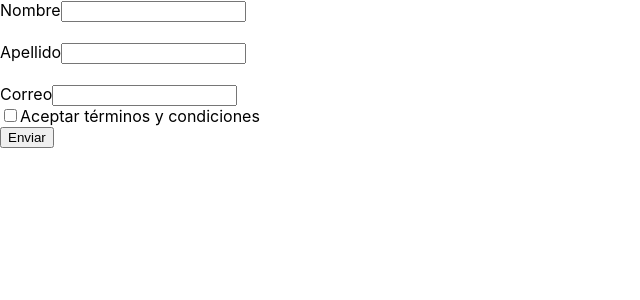
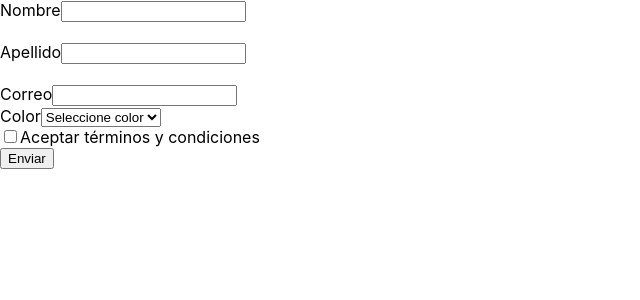
Before and after one commit to franjmr0416/cursoReact-formik, a React (Create React App) app: page / in a window 1280 px wide. Shown: the top 300 px of the page, without its empty margins (0-640 px from the left). Built offline with nearby package versions, Linux system fonts and the light colour scheme.

Commit message:
custom select

```diff
--- a/src/App.js
+++ b/src/App.js
@@ -1,6 +1,7 @@
 import { Formik, Form, Field, ErrorMessage } from "formik";
 import Checkbox from "./components/Checkbox";
 import TextInput from "./components/TextInput";
+import Select from "./components/Select";
 
 const validate = (values) => {
   const errors = {};
@@ -25,6 +26,7 @@
         name: "",
         lastname: "",
         email: "",
+        color: "",
       }}
       validate={validate}
       onSubmit={(values) => console.log(values)}
@@ -36,6 +38,12 @@
           <TextInput name="lastname" label="Apellido" />
           <br />
           <TextInput name="email" label="Correo" type="email" />
+          <Select name="color" label="Color">
+            <option value="">Seleccione color</option>
+            <option value="rojo">Rojo</option>
+            <option value="azul">Azul</option>
+            <option value="amarillo">Amarillo</option>
+          </Select>
           <Checkbox name="accept">Aceptar términos y condiciones</Checkbox>
           <button type="submit">Enviar</button>
         </Form>
--- a/src/components/Checkbox.js
+++ b/src/components/Checkbox.js
@@ -3,7 +3,7 @@
 const Checkbox = ({ children, ...props }) => {
   const [field, meta] = useField({ ...props, type: "checkbox" });
 
-  console.log(field);
+  //console.log(field);
   return (
     <div>
       <label>
--- /dev/null
+++ b/src/components/Select.js
@@ -0,0 +1,14 @@
+import { useField } from "formik";
+
+const Select = ({ label, ...props }) => {
+  const [field, meta] = useField(props);
+
+  return (
+    <div>
+      <label>{label}</label>
+      <select {...field} {...props} />
+      {meta.touched && meta.error ? <div>{meta.error}</div> : null}
+    </div>
+  );
+};
+export default Select;
```
